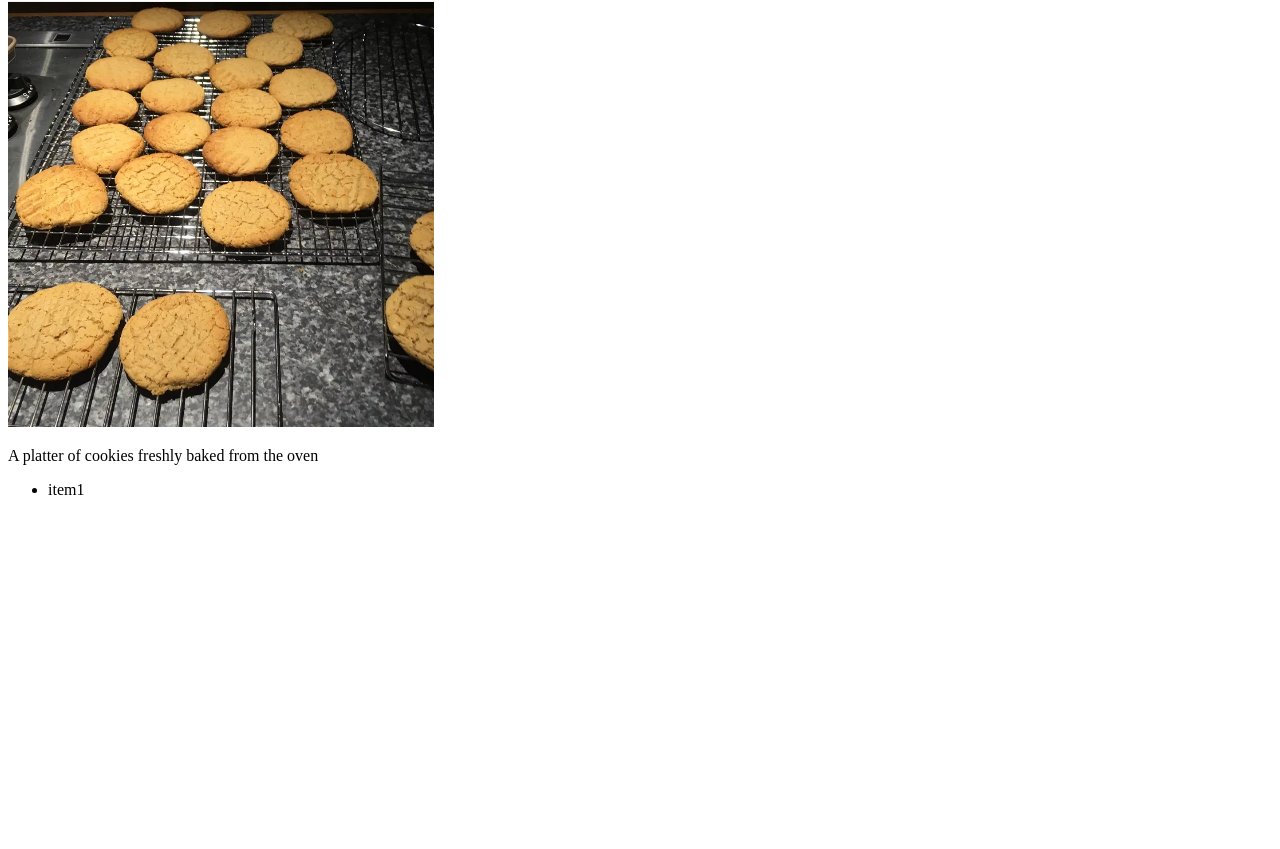
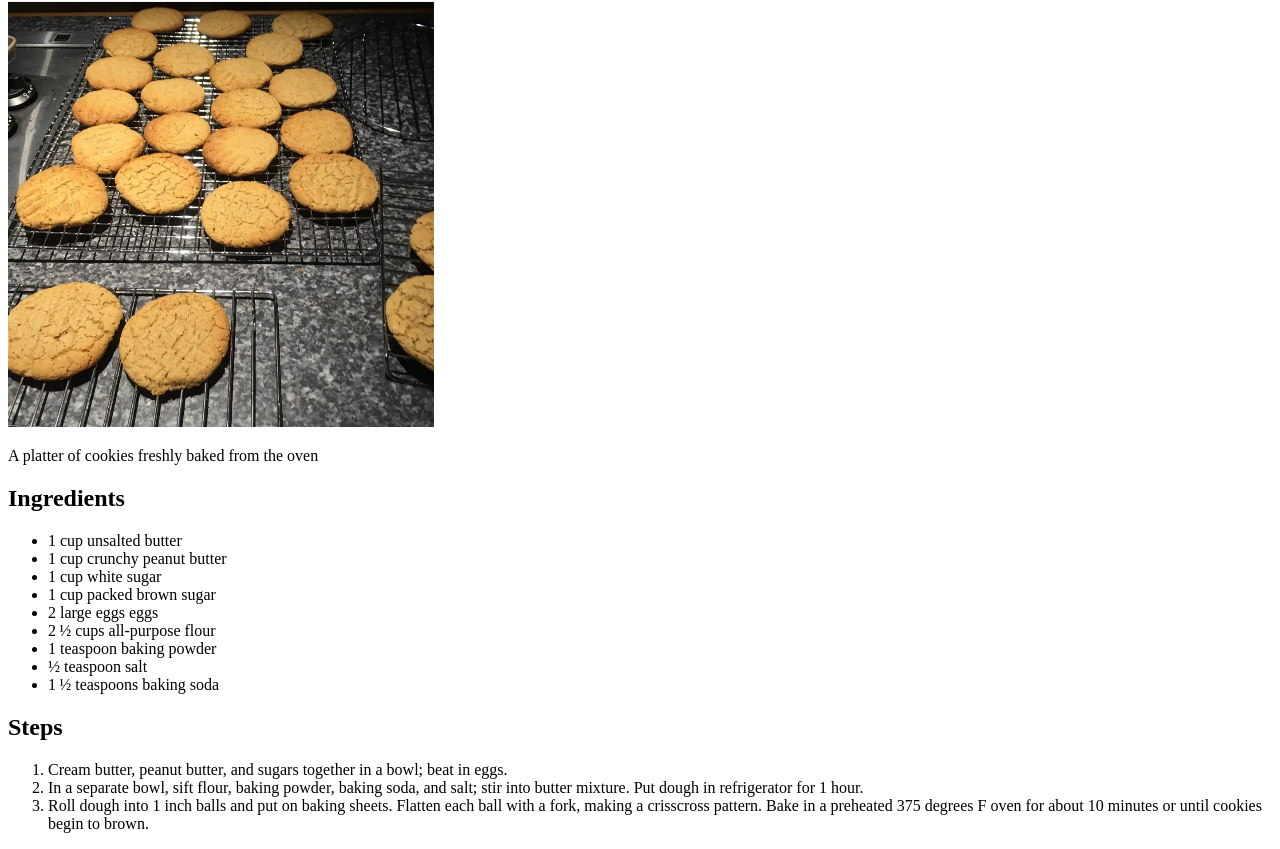
Before and after one commit to johndc1/odin-recipes, a plain HTML site: page recipes/PeanutButterCookies.html in a window 1280 px wide. Shown: the part 79-928 px from the top of the page. Before the commit the page ends 800 px from the top, so only its background shows below. Drawn offline with Linux system fonts and the light colour scheme.

Commit message:
implement cookie ingredients and steps

```diff
--- a/recipes/PeanutButterCookies.html
+++ b/recipes/PeanutButterCookies.html
@@ -11,10 +11,28 @@
         <img src="../images/Cookies.png" alt="Peanut Butter Cookies">
         <p>A platter of cookies freshly baked from the oven</p>
 
+        <h2>Ingredients</h2>
         <p>
             <ul>
-                <li>item1</li>
+                <li>1 cup unsalted butter</li>
+                <li>1 cup crunchy peanut butter</li>
+                <li>1 cup white sugar</li>
+                <li>1 cup packed brown sugar</li>
+                <li>2 large eggs eggs</li>
+                <li>2 ½ cups all-purpose flour</li>
+                <li>1 teaspoon baking powder</li>
+                <li>½ teaspoon salt</li>
+                <li>1 ½ teaspoons baking soda </li>
             </ul>
+        </p>
+
+        <h2>Steps</h2>
+        <p>
+            <ol>
+                <li>Cream butter, peanut butter, and sugars together in a bowl; beat in eggs.</li>
+                <li>In a separate bowl, sift flour, baking powder, baking soda, and salt; stir into butter mixture. Put dough in refrigerator for 1 hour.</li>
+                <li>Roll dough into 1 inch balls and put on baking sheets. Flatten each ball with a fork, making a crisscross pattern. Bake in a preheated 375 degrees F oven for about 10 minutes or until cookies begin to brown.</li>
+            </ol>
         </p>
     </body>
 </html>
```
